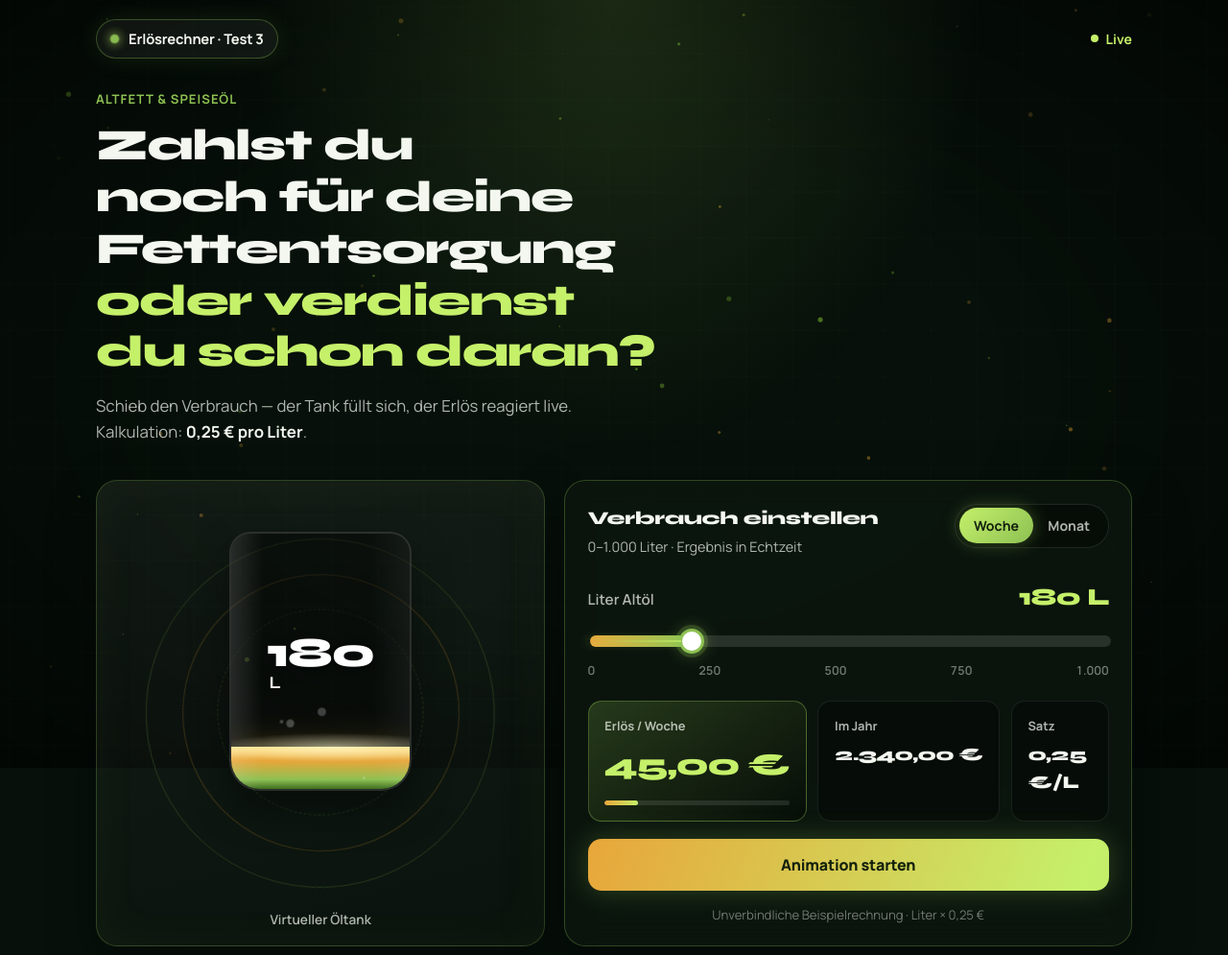
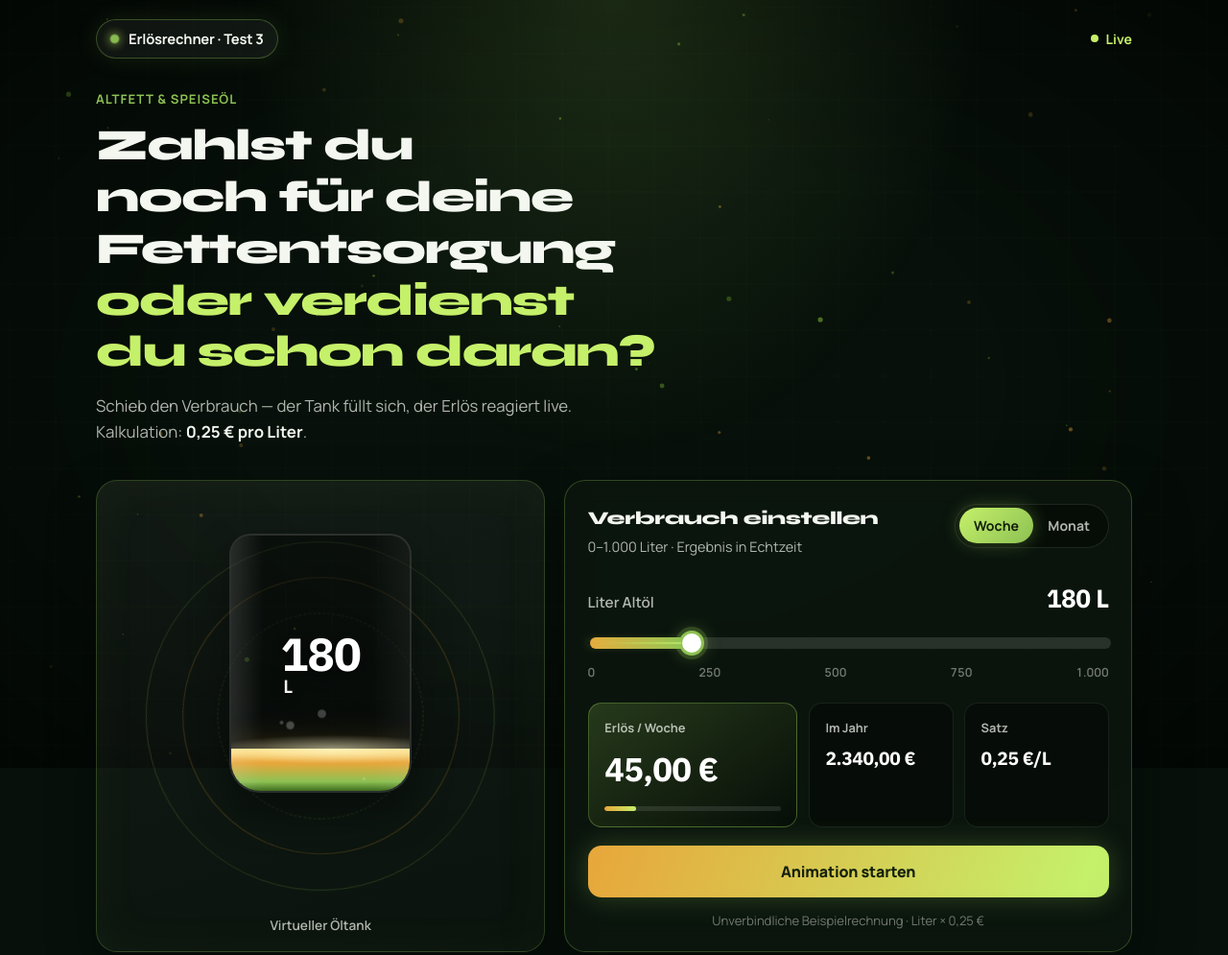
Before and after one commit to xMedia-Apps/xmedia-apps, a website: page test3/index.html in a window 1280 px wide. Shown: the whole page at 96% size. Drawn offline with Linux system fonts and the light colour scheme.

Commit message:
Use clearer IBM Plex Sans numerals on /test3.

```diff
--- a/test3/index.html
+++ b/test3/index.html
@@ -10,8 +10,8 @@
   <link rel="icon" href="/favicon.png" type="image/png" />
   <link rel="preconnect" href="https://fonts.googleapis.com" />
   <link rel="preconnect" href="https://fonts.gstatic.com" crossorigin />
-  <link href="https://fonts.googleapis.com/css2?family=Manrope:wght@400;500;600;700;800&family=Syne:wght@600;700;800&display=swap" rel="stylesheet" />
-  <link rel="stylesheet" href="/test3/styles.css?v=3" />
+  <link href="https://fonts.googleapis.com/css2?family=IBM+Plex+Sans:wght@500;600;700&family=Manrope:wght@400;500;600;700;800&family=Syne:wght@700;800&display=swap" rel="stylesheet" />
+  <link rel="stylesheet" href="/test3/styles.css?v=4" />
 </head>
 <body>
   <canvas id="fx" aria-hidden="true"></canvas>
@@ -125,6 +125,6 @@
 
   <div class="toast" id="toast" hidden>Tank aufgeladen — Berechnung aktualisiert.</div>
 
-  <script src="/test3/app.js?v=3"></script>
+  <script src="/test3/app.js?v=4"></script>
 </body>
 </html>
--- a/test3/styles.css
+++ b/test3/styles.css
@@ -10,6 +10,8 @@
   --muted: rgba(243, 247, 239, 0.72);
   --font: "Manrope", system-ui, sans-serif;
   --display: "Syne", "Manrope", system-ui, sans-serif;
+  /* Klare Ziffern — Syne-Zahlen sind schwer lesbar */
+  --num: "IBM Plex Sans", "Manrope", system-ui, sans-serif;
   color-scheme: dark;
 }
 
@@ -336,21 +338,25 @@ h1 .accent {
   inset: 0;
   display: grid;
   place-content: center;
-  font-family: var(--display);
-  font-weight: 800;
-  font-size: clamp(2.1rem, 6vw, 2.7rem);
-  letter-spacing: -0.03em;
+  font-family: var(--num);
+  font-weight: 700;
+  font-size: clamp(2.35rem, 6.5vw, 3rem);
+  letter-spacing: -0.02em;
   line-height: 1;
-  color: #fff;
-  text-shadow: 0 2px 16px rgba(0, 0, 0, 0.55);
+  color: #ffffff;
+  font-variant-numeric: tabular-nums;
+  text-shadow:
+    0 1px 2px rgba(0, 0, 0, 0.85),
+    0 0 1px rgba(0, 0, 0, 0.9),
+    0 4px 18px rgba(0, 0, 0, 0.65);
   z-index: 3;
 }
 
 .vat-readout small {
-  font-size: 0.42em;
-  margin-left: 0.12em;
-  font-weight: 700;
-  opacity: 0.9;
+  font-size: 0.4em;
+  margin-left: 0.15em;
+  font-weight: 600;
+  opacity: 0.95;
 }
 
 .reactor-caption {
@@ -467,11 +473,12 @@ h1 .accent {
 }
 
 .slider-meta output {
-  font-family: var(--display);
-  font-size: 1.55rem;
-  font-weight: 800;
-  letter-spacing: -0.03em;
-  color: var(--neon);
+  font-family: var(--num);
+  font-size: 1.65rem;
+  font-weight: 700;
+  letter-spacing: -0.02em;
+  color: #ffffff;
+  font-variant-numeric: tabular-nums;
 }
 
 .slider-track-wrap {
@@ -582,17 +589,18 @@ input[type="range"]::-moz-range-thumb {
 
 .hud-value {
   margin: 0;
-  font-family: var(--display);
-  font-size: clamp(1.55rem, 3.2vw, 2rem);
-  font-weight: 800;
-  letter-spacing: -0.03em;
-  color: var(--neon);
-  font-variant-numeric: tabular-nums;
+  font-family: var(--num);
+  font-size: clamp(1.7rem, 3.4vw, 2.15rem);
+  font-weight: 700;
+  letter-spacing: -0.02em;
+  color: #ffffff;
+  font-variant-numeric: tabular-nums lining-nums;
 }
 
 .hud-value--sm {
-  font-size: 1.15rem;
-  color: var(--text);
+  font-size: 1.2rem;
+  font-weight: 650;
+  color: #ffffff;
 }
 
 .hud-bar {
```
